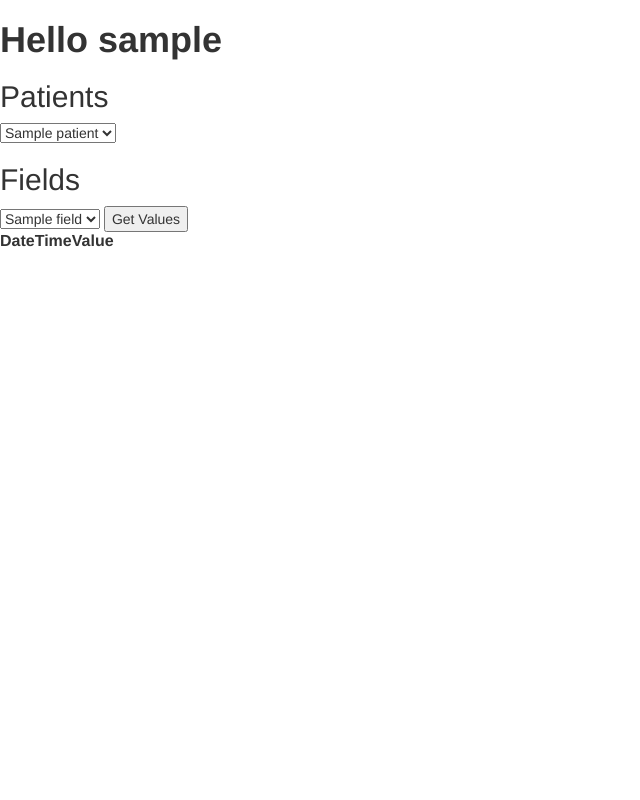
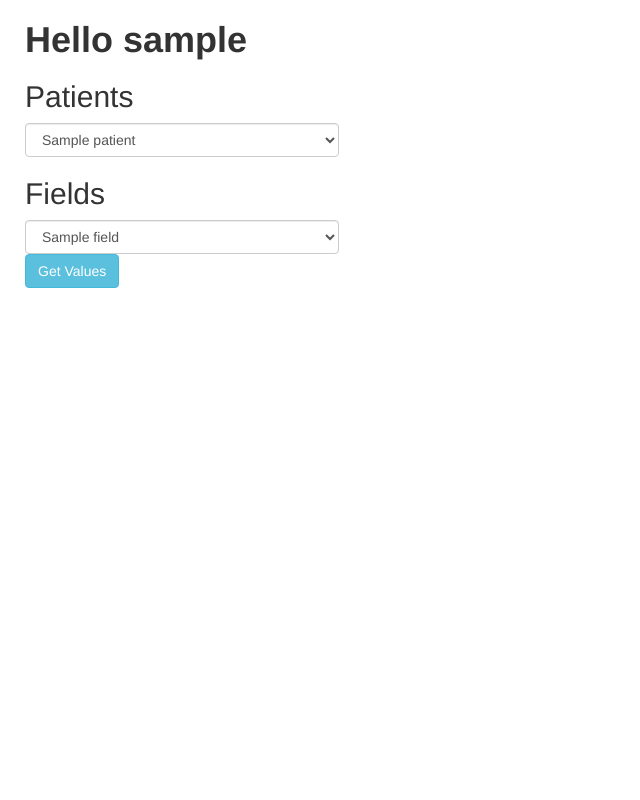
Before and after one commit to KRNelson/drchronoHackathon, a Django app: template clinical_notes/clinical/templates/clinical.html in a window 1280 px wide. Shown: the whole page, without its empty margins (0-640 px from the left). Run offline with Django 3.2, Linux system fonts and the light colour scheme; the template is opened without the code that fills it: most values are stand-ins (such as "Sample title", 1, 10 or a date in 2020); lists and menus that the app fills with data are empty; parts of the project's set-up code (start-up, migrations or seed data) failed here and were passed over; some libraries are stand-ins or nearby versions.

Commit message:
Final touchups on UI. Added some bootstrap and lots of formatting.

```diff
--- /dev/null
+++ b/clinical_notes/clinical/static/css/main.css
@@ -0,0 +1,28 @@
+body {
+	margin-left:25px;
+}
+
+table {
+	border-collapse:collapse;
+}
+
+td {
+	border-style:solid;
+	padding: 10px;
+}
+
+.even_row {
+	background-color:linen;
+}
+
+.odd_row {
+}
+
+#values_table img {
+	height: 100px;
+	width: auto;
+}
+
+#chart {
+	width: 50%;
+}
--- a/clinical_notes/clinical/static/js/main.js
+++ b/clinical_notes/clinical/static/js/main.js
@@ -96,29 +96,40 @@ function data_values(data) {
 			data: {},
 			beforeSend: function() {
 				$('#chart').empty();
-				$('#values').empty();
+				$('#values_table').empty();
 				html = "<img src='http://k37.kn3.net/taringa/9/0/8/7/0/5/4/amigacho123/6BA.gif'/>";
-				$('#values').html(html);
+				$('#values_table').html(html);
 			},
 			complete: function() {
-				$('#values img').remove();
+				$('#values_table img').remove();
 			},
 			success: function(data) {
 				var opts = JSON.parse(JSON.stringify(data));
 				var html = '';
 				if(opts['vals'].length==0) {
-					opts['vals'].push([" T ", "No values available"]);
+					//opts['vals'].push([" T ", "No values available"]);
+					html = '<tr class="even_row"><td>No values available.</td></tr>';
+					$('#values_table').html(html);
+					return;
 				}
 				else if(field_id == "28217931") {
 					dates = data_dates(opts['vals']);
 					values = data_values(opts['vals']);
 					chart(dates, values);
 				}
+				// For some reason, the table headers to not display....
+				html += '<tr><th>Date</th><th>Time</th><th>Value</th></tr>';
+				html += '<tbody id="values">';
 				for (var i in opts['vals']) {
-					date = opts['vals'][i][0].split("T")[0]
-					time = opts['vals'][i][0].split("T")[1]
-					html += '<tr><td>' + date + '</td><td>' + time + '</td><td>' + opts['vals'][i][1] + '</td></tr>';
+					date = opts['vals'][i][0].split("T")[0];
+					time = opts['vals'][i][0].split("T")[1];
+					row_class="odd_row";
+					if(i%2==0) {
+						row_class="even_row";
+					}
+					html += '<tr class="' + row_class + '"><td>' + date + '</td><td>' + time + '</td><td>' + opts['vals'][i][1] + '</td></tr>';
 				}
-				$('#values').html(html);
+				html += '</tbody>';
+				$('#values_table').html(html);
 			}});
 	}
--- a/clinical_notes/clinical/templates/clinical.html
+++ b/clinical_notes/clinical/templates/clinical.html
@@ -1,34 +1,36 @@
 {% extends "index.html" %}
 
-{% block javascript_links %}
+{% block links %}
 <script type='text/javascript' src="/static/js/main.js"></script>
+<link rel="stylesheet" href="/static/css/main.css">
 {% endblock %}
 
 {% block content %}
 	<h1><b>Hello {{ username }}</b></h1>
+
+	<div id="patient_div">
         <h2>Patients</h2>
-	<select name="Patient" id="patients"">
+	<select name="Patient" id="patients" class="form-control" style="width:25%;">
 	{% for id, name in patients.items %}
 		<option value="{{ id }}">{{ name }}</option>
 	{% endfor %}
 	</select>
+	</div>
 
+	<div id="fields_div">
 	<h2>Fields</h2>
-	<select name="Field" id="field_select">
+	<select name="Field" id="field_select" class="form-control" style="width:25%;">
 	{% for id, name in fields %}
 		<option value="{{ id }}">{{ name }}</option>
 	{% endfor %}
 	</select>
-	<button onclick="populateValues();">Get Values</button>
+	</div>
+
+	<button class="btn btn-info" onclick="populateValues();">Get Values</button>
+
 	<div id="chart">
 	</div>
+
 	<table id="values_table">
-		<tr>
-			<th>Date</th>
-			<th>Time</th>
-			<th>Value</th>
-		</tr>
-		<tbody id="values">
-		</tbody>
 	</table>
 {% endblock %}
--- a/clinical_notes/clinical_notes/templates/index.html
+++ b/clinical_notes/clinical_notes/templates/index.html
@@ -4,7 +4,7 @@
 <script src="https://ajax.googleapis.com/ajax/libs/jquery/1.11.1/jquery.min.js"></script>
 <link rel="stylesheet" href="https://maxcdn.bootstrapcdn.com/bootstrap/3.3.6/css/bootstrap.min.css" integrity="sha384-1q8mTJOASx8j1Au+a5WDVnPi2lkFfwwEAa8hDDdjZlpLegxhjVME1fgjWPGmkzs7" crossorigin="anonymous">
 <script src="https://code.highcharts.com/highcharts.js"></script>
-{% block javascript_links %}{% endblock %}
+{% block links %}{% endblock %}
 </head>
 <body>
 {% block content %}
```
Also changed, not shown: clinical_notes/clinical/views.py (+2 -16 lines).
